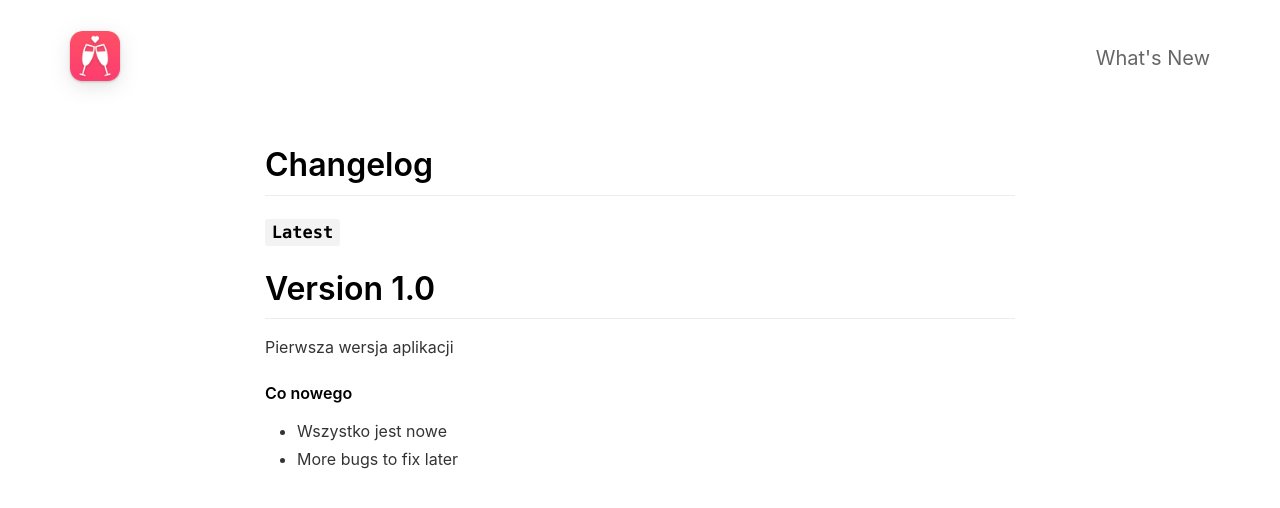
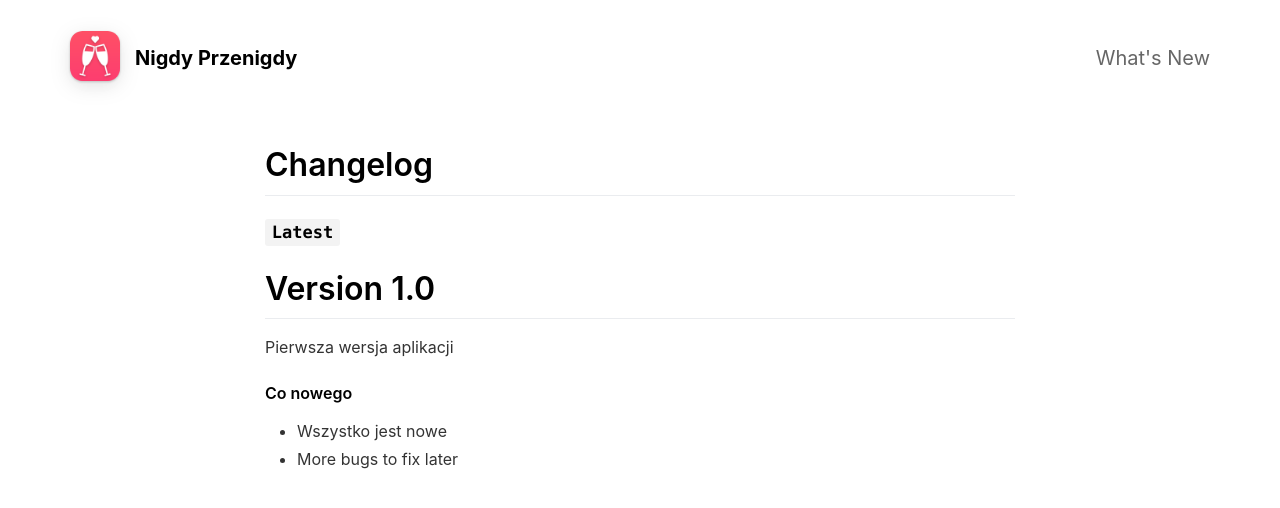
Before and after one commit to advsoftorg/never-have-i-ever, a Jekyll site: the page built from _pages/changelog.md, in a window 1280 px wide. Shown: the top 508 px of the page. Built offline with Jekyll 4.4.1, drawn with Linux system fonts in a browser that asks for light colours; nearby versions of some CDN libraries.

Commit message:
added app name

```diff
--- a/_config.yml
+++ b/_config.yml
@@ -11,8 +11,8 @@ presskit_download_link                    :
                                                                                       # Or upload your press kit file to assets and set path accordingly (e.g. "assets/your_press_kit.zip").
 
 app_icon                                  : assets/appicon.png                      # Automatically populates if not set and if iOS app ID is set.  Otherwise enter path to icon file manually.
-app_name                                  :                                           # Automatically populates if not set and if iOS app ID is set.  Otherwise enter manually.
-app_price                                 :                                           # Automatically populates if not set and if iOS app ID is set.  Otherwise enter manually.
+app_name                                  : Nigdy Przenigdy                                           # Automatically populates if not set and if iOS app ID is set.  Otherwise enter manually.
+app_price                                 : Free                                         # Automatically populates if not set and if iOS app ID is set.  Otherwise enter manually.
 app_description                           : Gdy czytasz zdanie z karty np. "Nigdy przenigdy nie piłem alkoholu" i nie jest to prawda - pijesz!
 
 enable_smart_app_banner                   : true                                      # Set to true to show a smart app banner at top of page on mobile devices.
```
